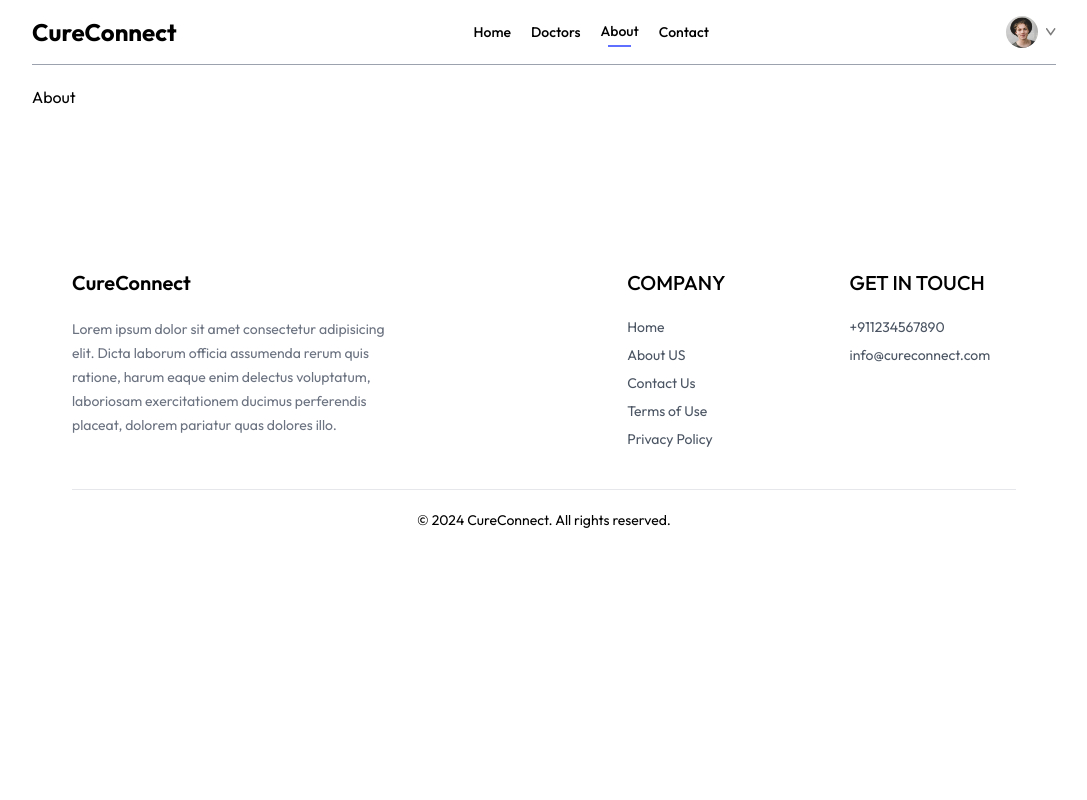
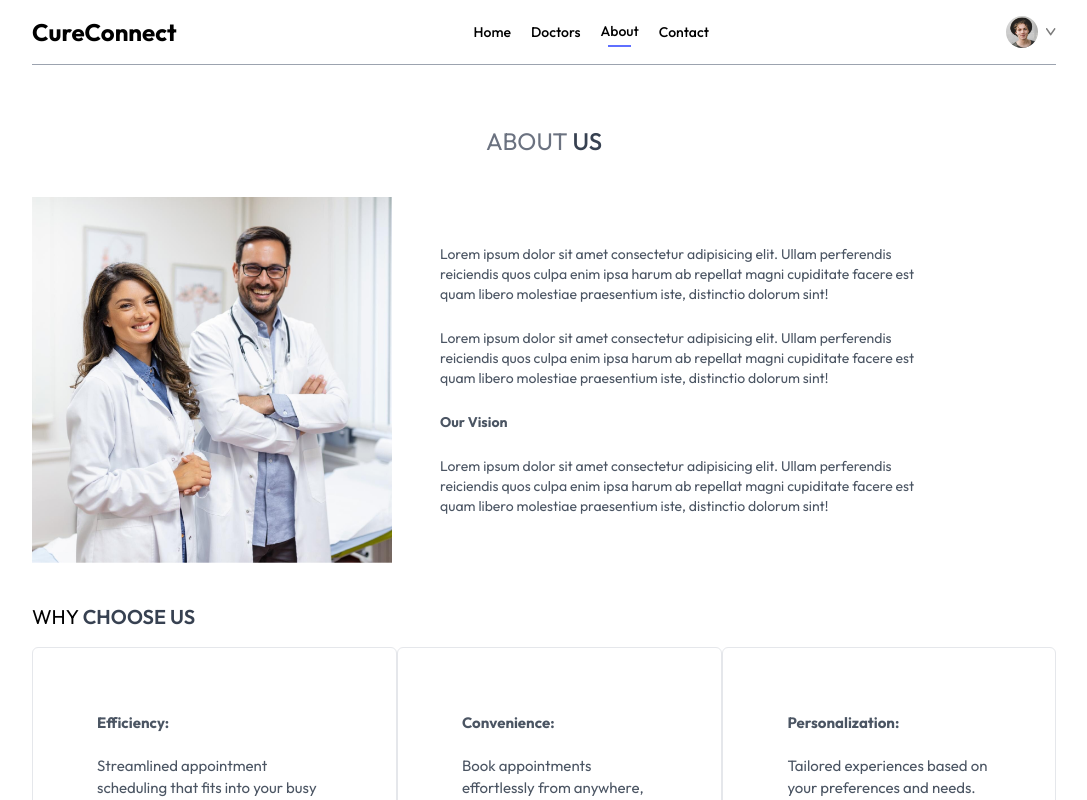
Before and after one commit to shoaibansari5398/CureConnect, a React (Vite) app in the folder frontend/: page /about in a window 1280 px wide. Shown: the top 800 px of the page, without its empty margins (96-1183 px from the left). Built offline with nearby package versions, Linux system fonts and the light colour scheme.

Commit message:
completed about us page

```diff
--- a/frontend/src/pages/About.jsx
+++ b/frontend/src/pages/About.jsx
@@ -1,7 +1,67 @@
 import React from "react";
+import { assets } from "../assets/assets";
 
 const About = () => {
-	return <div>About</div>;
+	return (
+		<div>
+			<div className="text-center text-2xl pt-10 text-gray-500">
+				<p>
+					ABOUT
+					<span className="text-gray-700 font-medium"> US</span>
+				</p>
+			</div>
+			<div className="my-10 flex flex-col md:flex-row gap-12">
+				<img
+					className="w-full md:max-w-[360px]"
+					src={assets.about_image}
+					alt="about"
+				/>
+				<div className="flex flex-col justify-center gap-6 md:w-2/4 text-sm text-gray-600">
+					<p>
+						Lorem ipsum dolor sit amet consectetur adipisicing elit. Ullam
+						perferendis reiciendis quos culpa enim ipsa harum ab repellat magni
+						cupiditate facere est quam libero molestiae praesentium iste,
+						distinctio dolorum sint!
+					</p>
+					<p>
+						Lorem ipsum dolor sit amet consectetur adipisicing elit. Ullam
+						perferendis reiciendis quos culpa enim ipsa harum ab repellat magni
+						cupiditate facere est quam libero molestiae praesentium iste,
+						distinctio dolorum sint!
+					</p>
+					<b className="text-gray-600">Our Vision</b>
+					<p>
+						Lorem ipsum dolor sit amet consectetur adipisicing elit. Ullam
+						perferendis reiciendis quos culpa enim ipsa harum ab repellat magni
+						cupiditate facere est quam libero molestiae praesentium iste,
+						distinctio dolorum sint!
+					</p>
+				</div>
+			</div>
+			<div className="text-xl my-4">
+				<p>
+					WHY <span className="text-gray-700 font-semibold">CHOOSE US</span>
+				</p>
+			</div>
+			<div className="flex flex-col md:flex-row mb-29">
+				<div className="border px-10 md:px-16 py-8 md:py-16 flex flex-col gap-5 text-[15px] hover:bg-primary hover:text-white rounded-md transition-all duration-300 text-gray-600 cursor-pointer">
+					<b>Efficiency:</b>
+					<p>
+						Streamlined appointment scheduling that fits into your busy
+						lifestyle.
+					</p>
+				</div>
+				<div className="border px-10 md:px-16 py-8 md:py-16 flex flex-col gap-5 text-[15px] hover:bg-primary hover:text-white rounded-md transition-all duration-300 text-gray-600 cursor-pointer">
+					<b>Convenience:</b>
+					<p>Book appointments effortlessly from anywhere, anytime.</p>
+				</div>
+				<div className="border px-10 md:px-16 py-8 md:py-16 flex flex-col gap-5 text-[15px] hover:bg-primary hover:text-white rounded-md transition-all duration-300 text-gray-600 cursor-pointer">
+					<b>Personalization:</b>
+					<p>Tailored experiences based on your preferences and needs.</p>
+				</div>
+			</div>
+		</div>
+	);
 };
 
 export default About;
```
